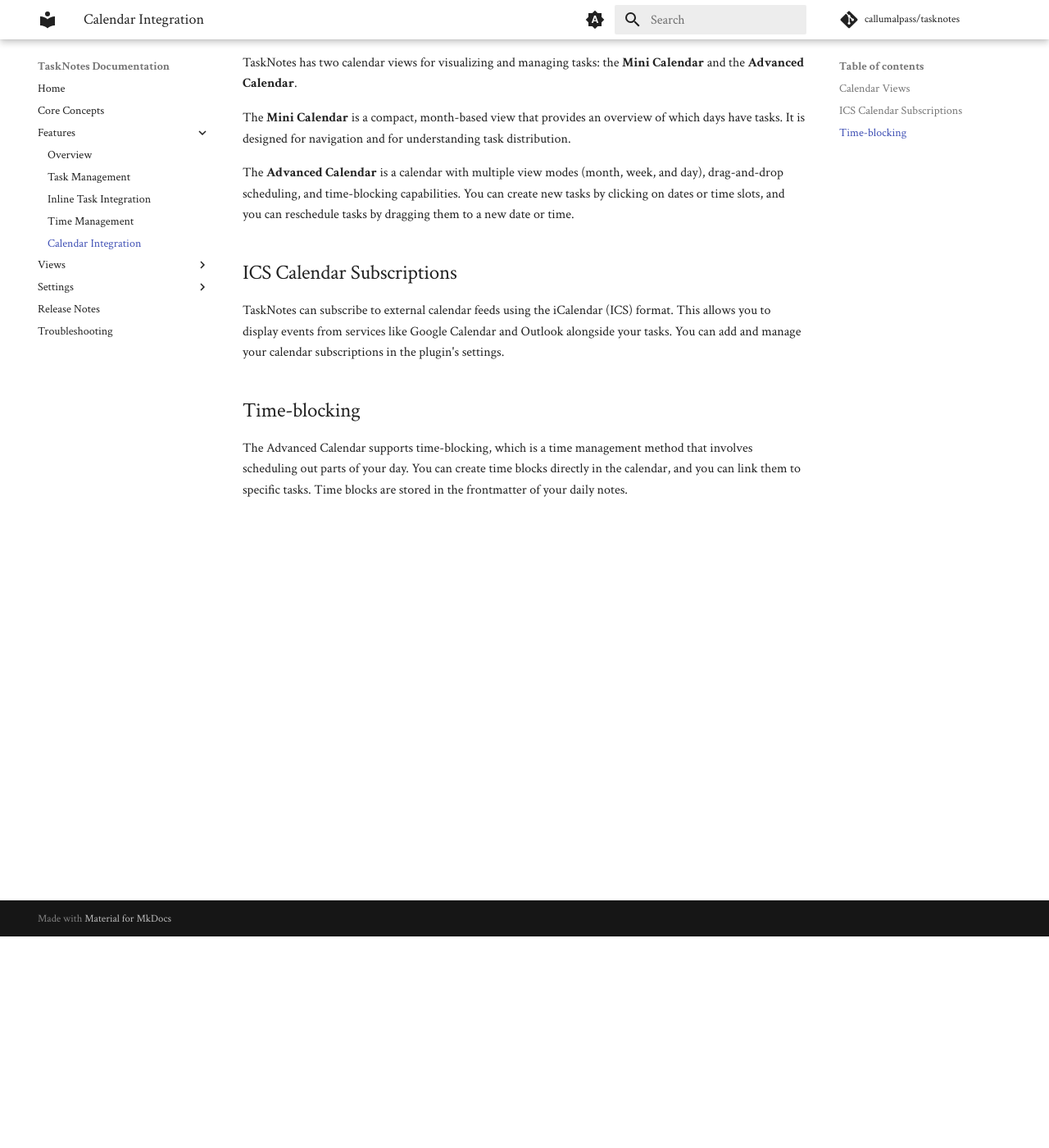
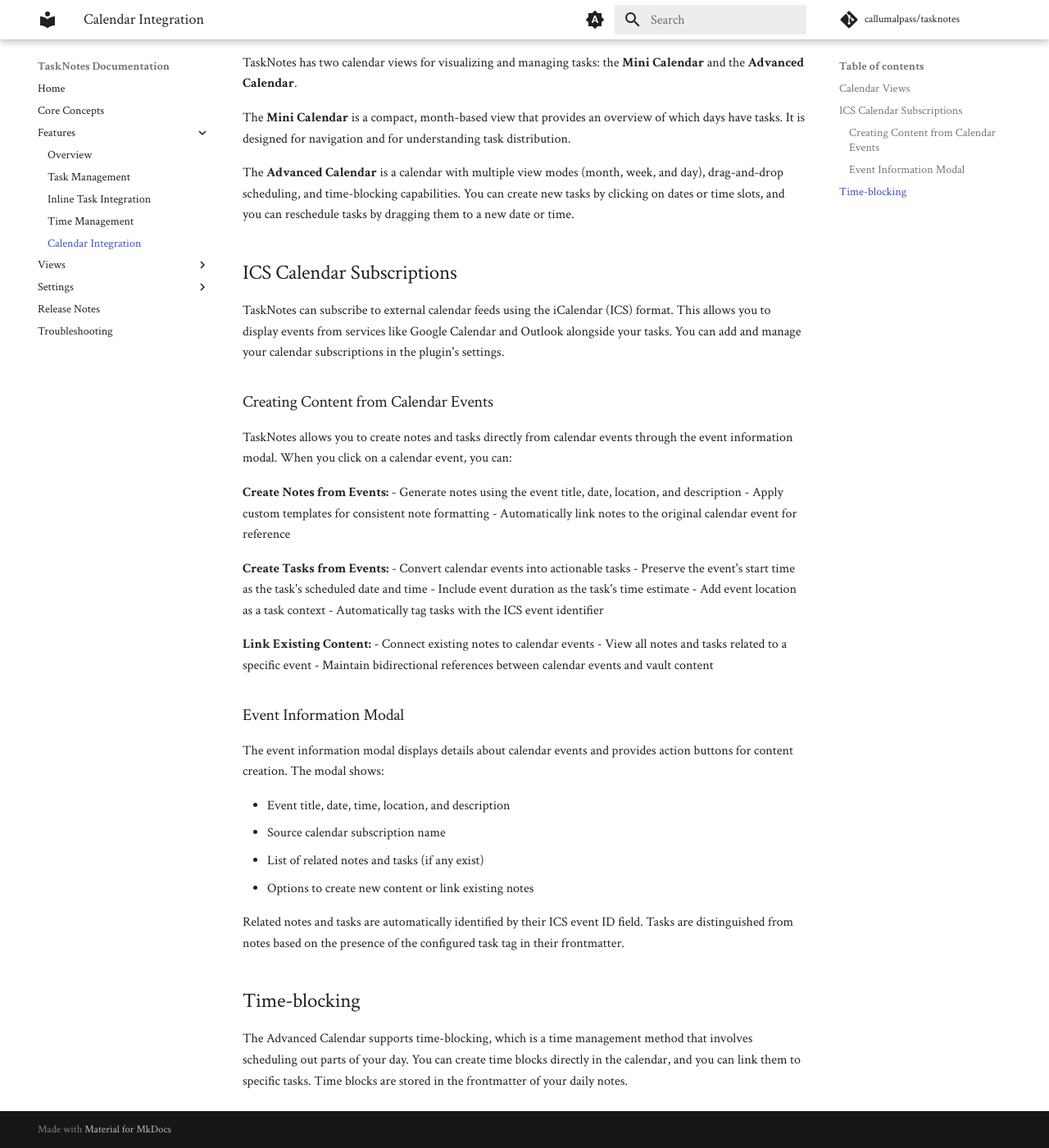
Before and after one commit to thisisthedave/tasknotes, an MkDocs documentation site: the page built from docs/features/calendar-integration.md, in a window 1280 px wide and 1400 px high, scrolled down 258 px. Shown: the whole window at 82% size. Built offline with MkDocs 1.6.1 and Material for MkDocs 9.7.7, drawn with Linux system fonts in a browser that asks for light colours; comment, search, counter and statistics services are not loaded.

Commit message:
docs: Add comprehensive ICS calendar integration documentation
New Documentation:
- ICS Integration guide with complete feature overview
- Event information modal usage and capabilities
- Content creation workflows for notes and tasks
- Template system integration with ICS-specific variables

Enhanced Documentation:
- Calendar integration with event content creation
- Event information modal and action descriptions
- Related content tracking and management
- Field mapping extensions for ICS integration

Features Documented:
- Note creation from events with template support
- Task creation with proper scheduling and context
- Existing content linking to calendar events
- Bidirectional relationship management
- Template variables for ICS event data
- Configuration options and settings location

Technical Details:
- Event identification and content type detection
- Error handling and user feedback mechanisms
- Template processing and content generation workflows

```diff
--- a/docs/features/calendar-integration.md
+++ b/docs/features/calendar-integration.md
@@ -14,6 +14,38 @@ The **Advanced Calendar** is a calendar with multiple view modes (month, week, a
 
 TaskNotes can subscribe to external calendar feeds using the iCalendar (ICS) format. This allows you to display events from services like Google Calendar and Outlook alongside your tasks. You can add and manage your calendar subscriptions in the plugin's settings.
 
+### Creating Content from Calendar Events
+
+TaskNotes allows you to create notes and tasks directly from calendar events through the event information modal. When you click on a calendar event, you can:
+
+**Create Notes from Events:**
+- Generate notes using the event title, date, location, and description
+- Apply custom templates for consistent note formatting
+- Automatically link notes to the original calendar event for reference
+
+**Create Tasks from Events:**
+- Convert calendar events into actionable tasks
+- Preserve the event's start time as the task's scheduled date and time
+- Include event duration as the task's time estimate
+- Add event location as a task context
+- Automatically tag tasks with the ICS event identifier
+
+**Link Existing Content:**
+- Connect existing notes to calendar events
+- View all notes and tasks related to a specific event
+- Maintain bidirectional references between calendar events and vault content
+
+### Event Information Modal
+
+The event information modal displays details about calendar events and provides action buttons for content creation. The modal shows:
+
+- Event title, date, time, location, and description
+- Source calendar subscription name
+- List of related notes and tasks (if any exist)
+- Options to create new content or link existing notes
+
+Related notes and tasks are automatically identified by their ICS event ID field. Tasks are distinguished from notes based on the presence of the configured task tag in their frontmatter.
+
 ## Time-blocking
 
 The Advanced Calendar supports time-blocking, which is a time management method that involves scheduling out parts of your day. You can create time blocks directly in the calendar, and you can link them to specific tasks. Time blocks are stored in the frontmatter of your daily notes.
```
Also changed, not shown: docs/features/ics-integration.md (added, +159 -0 lines).
